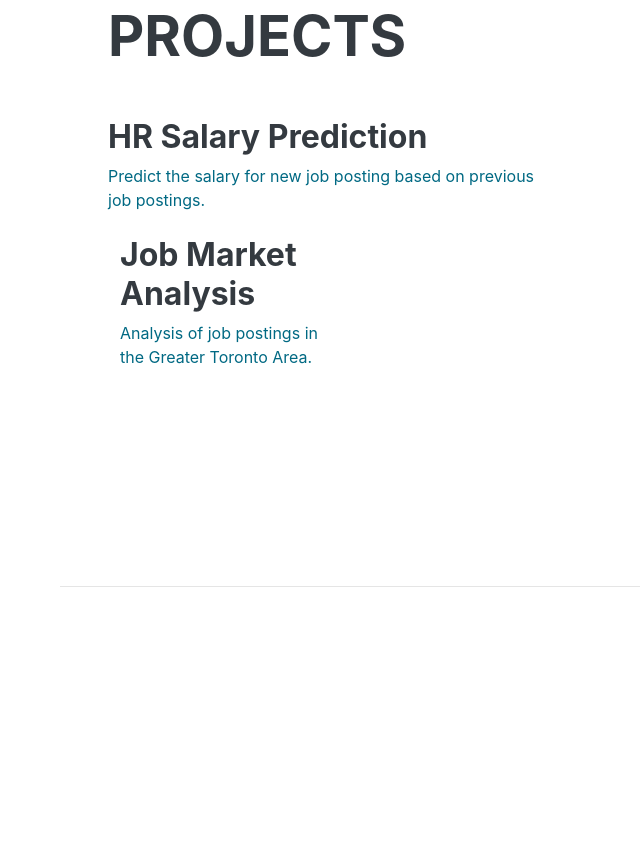
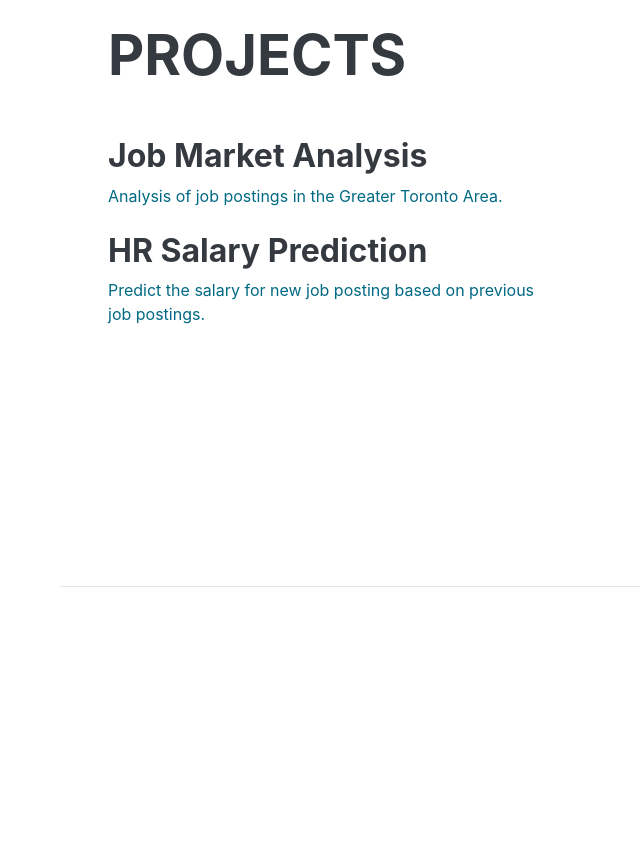
Before and after one commit to jma199/website, a plain HTML site: page index.html in a window 1280 px wide. Shown: the part 3674-4540 px from the top of the page, without its empty margins (212-852 px from the left). Drawn offline with nearby package versions, Linux system fonts and the light colour scheme; a web font is replaced by a local one.

Commit message:
Cleanup projects section code and update order

```diff
--- a/index.html
+++ b/index.html
@@ -157,6 +157,20 @@
                     <h2 class="mb-5">Projects</h2>
                     <div class="row">
                         <div class="col-lg-6">
+                        <a class="portfolio-item" href="https://github.com/jma199/nlp-jobmarket">
+                            <div class="caption">
+                            <div class="caption-content">
+                                <div class="h3">Job Market Analysis</div>
+                                    <p class="mb-0">Analysis of job postings in the Greater Toronto Area.<br>
+                                    <br>
+                                    </p>
+                                </div>
+                            </div>
+                        </a>
+                        </div>
+                    </div>
+                    <div class="row">
+                        <div class="col-lg-6">
                         <a class="portfolio-item" href="https://github.com/jma199/salarypredictionportfolio">
                             <div class="caption">
                             <div class="caption-content">
@@ -165,14 +179,6 @@
                                     <br>
                                     </p>
                                 </div>
-                                <div class="col-lg-6">
-                                    <a class="portfolio-item" href="https://github.com/jma199/nlp-jobmarket">
-                                        <div class="caption">
-                                        <div class="caption-content">
-                                            <div class="h3">Job Market Analysis</div>
-                                                <p class="mb-0">Analysis of job postings in the Greater Toronto Area.<br>
-                                                </p>
-                                            </div>
                             </div>
                         </a>
                         </div>
```
